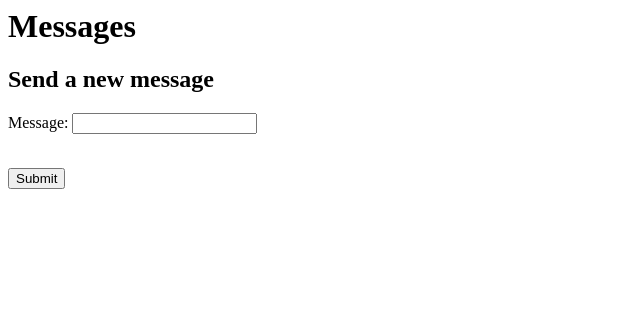
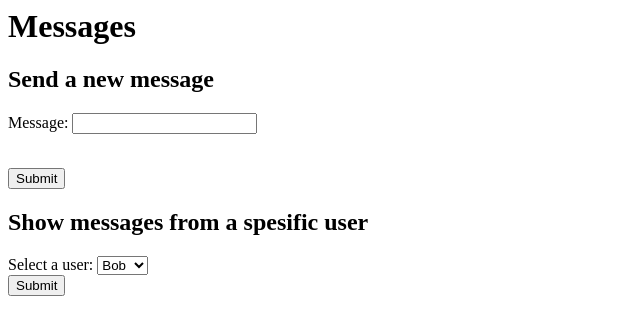
Before and after one commit to Pekk4/csb-project1, a Django app: page / in a window 1280 px wide. Shown: the top 335 px of the page, without its empty margins (0-640 px from the left). Run offline with Django 4.2, Linux system fonts and the light colour scheme; the visitor is signed in with stand-in values (Sample User, id 1); data that the repository does not hold is empty.

Commit message:
Implement SQL injection

```diff
--- a/project/vulnerableApp/templates/main.html
+++ b/project/vulnerableApp/templates/main.html
@@ -20,5 +20,16 @@
       <br />
       <button type="submit">Submit</button>
     </form>
+    <h2>Show messages from a spesific user</h2>
+    <form action="/usermessages" method="post">
+      {% csrf_token %}
+      <label for="user">Select a user:</label>
+      <select id="user" name="user">
+        <option value="2">Bob</option>
+        <option value="3">Alice</option>
+      </select>
+      <br />
+      <button type="submit">Submit</button>
+    </form>
   </body>
 </html>
--- a/project/vulnerableApp/urls.py
+++ b/project/vulnerableApp/urls.py
@@ -1,9 +1,10 @@
 from django.urls import path
 
-from .views import mainView, loginView, addView
+from .views import mainView, loginView, addView, usermessagesView
 
 urlpatterns = [
     path('', mainView, name='main'),
     path('login', loginView, name='login'),
     path('send', addView, name='send'),
+    path('usermessages', usermessagesView, name='usermessages'),
 ]
--- a/project/vulnerableApp/views.py
+++ b/project/vulnerableApp/views.py
@@ -1,6 +1,7 @@
 from django.shortcuts import render, redirect
 from django.contrib.auth import authenticate, login
 from django.contrib.auth.models import User
+from django.db import connection
 
 from .models import Message
 
@@ -34,3 +35,13 @@ def mainView(request):
   messages = Message.objects.all()
 
   return render(request, 'main.html', {'messages': messages})
+
+def usermessagesView(request):
+  if request.method == 'POST':
+    with connection.cursor() as cursor:
+      cursor.execute(f"SELECT content, time FROM vulnerableApp_message WHERE sender_id='{request.POST['user']}'")
+
+      results = cursor.fetchall()
+      messages = [{"content": result[0], "time": result[1]} for result in results]
+
+  return render(request, 'messages.html', {'messages': messages})
```
Also changed, not shown: project/vulnerableApp/templates/messages.html (added, +16 -0 lines).
